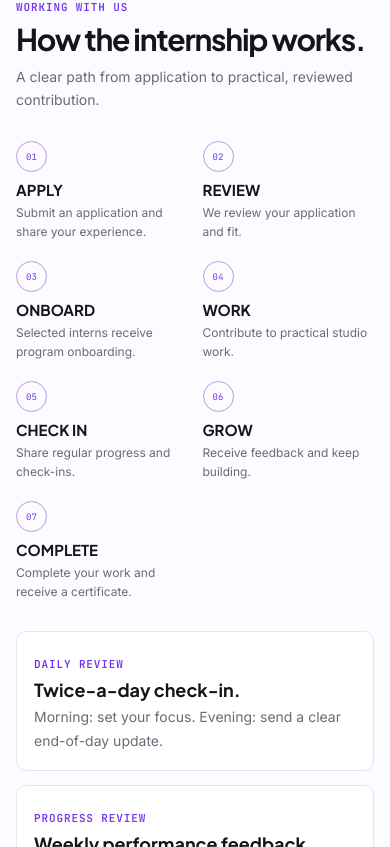
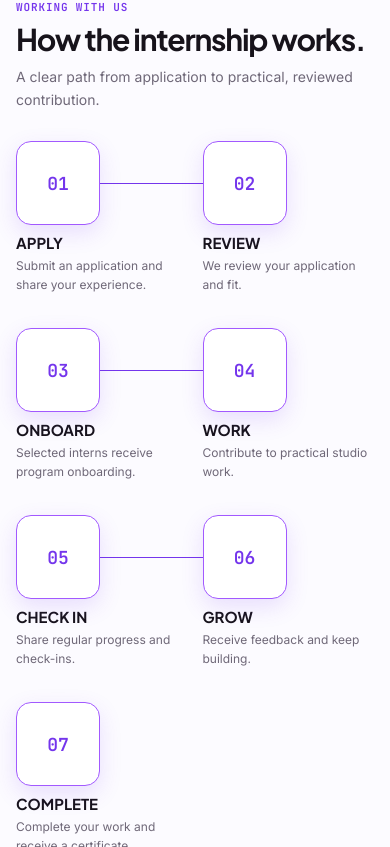
Before and after one commit to BrianE-Dev/WEBLOX-studios, a React (Vite) app: page /internship in a window 390 px wide. Shown: the part 1917-2764 px from the top of the page. Built offline with nearby package versions, Linux system fonts and the light colour scheme; no server answers.

Commit message:
Connect internship process timeline steps

```diff
--- a/src/internship-page.css
+++ b/src/internship-page.css
@@ -48,3 +48,17 @@
 .internship-page .certificate-details .certificate-detail-note{font-size:12px}
 
 .internship-page .internship-hero-console>div span{font-size:10px}.internship-page .internship-hero-console>div b{font-size:9px}.internship-page .internship-hero-console>small{font-size:11px}.internship-page .internship-hero-console>code{font-size:11px}.internship-page .certificate-details>div small,.internship-page .certificate-details .certificate-sample-label{font-size:9px}.internship-page .certificate-details code{font-size:12px}.internship-page .certificate-details .certificate-detail-note{font-size:13px}
+
+/* Internship steps use the connected number tiles from the studio lifecycle. */
+.internship-page .internship-steps{column-gap:15px;row-gap:34px}
+.internship-page .internship-steps article{position:relative;min-width:0}
+.internship-page .internship-steps article::before{position:absolute;z-index:0;top:42px;left:42px;width:calc(100% + 15px);height:1px;background:var(--internship-purple);content:""}
+.internship-page .internship-steps article:last-child::before{display:none}
+.internship-page .internship-steps article>b{position:relative;z-index:1;width:84px;height:84px;border:1px solid #a259ff;border-radius:15px;background:var(--internship-card);box-shadow:0 8px 22px #7b3ff226;font:600 18px var(--mono)}
+@media(max-width:800px){
+  .internship-page .internship-steps article:nth-child(4n)::before{display:none}
+}
+@media(max-width:520px){
+  .internship-page .internship-steps article:nth-child(4n)::before{display:block}
+  .internship-page .internship-steps article:nth-child(2n)::before{display:none}
+}
```
